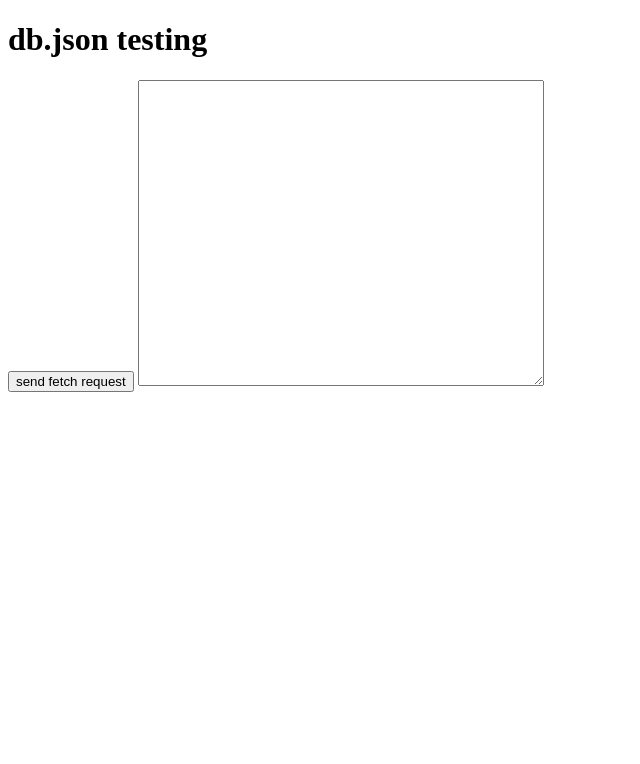
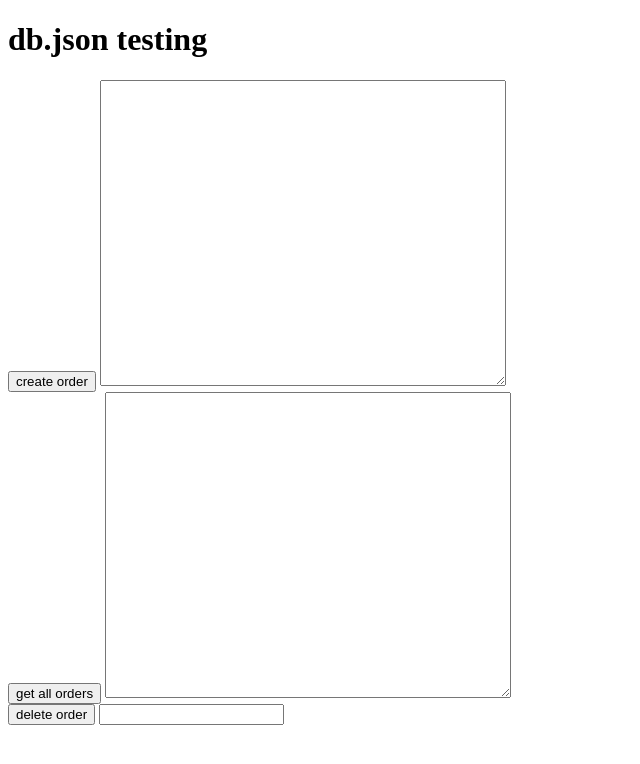
Before and after one commit to fretry1/pkd_project, a SvelteKit app: page / in a window 1280 px wide. Shown: the top 764 px of the page, without its empty margins (0-640 px from the left). Built offline with nearby package versions, Linux system fonts and the light colour scheme.

Commit message:
first Go function

```diff
--- a/src/routes/+page.svelte
+++ b/src/routes/+page.svelte
@@ -9,14 +9,56 @@
 		})
 		console.log(res.status)
 		if (!res.ok) {
-			json = `failed: res ${res.status}`
+			json1 = `failed: res ${res.status}`
 			return
 		}
 		const obj = await res.json()
-		json = JSON.stringify(obj, null, 2)
+		json1 = JSON.stringify(obj, null, 2)
 	}
 
-	let json = $state('')
+	let json1 = $state('')
+
+    const getAllOrders = async () => {
+		let res = await fetch("http://localhost:8080/orders", {
+			method: "GET",
+			headers: {
+				'accept': 'application/json'
+			}
+		})
+		console.log(res.status)
+		if (!res.ok) {
+			json2 = `failed: res ${res.status}`
+			return
+		}
+		const obj = await res.json()
+		json2 = JSON.stringify(obj, null, 2)
+	}
+
+	let json2 = $state('')
+
+    let deleteInput = ""
+
+    const DeleteOrder = async () => {
+		let res = await fetch(`http://localhost:8080/orders/${deleteInput}`, {
+			method: "DELETE",
+			headers: {
+				'accept': 'application/json'
+			}
+		})
+		console.log(res.status)
+		if (!res.ok) {
+			json3 = `failed: res ${res.status}`
+			return
+		}
+		const obj = await res.json()
+		json3 = JSON.stringify(obj, null, 2)
+	}
+
+	let json3 = $state('')
+
+
+
+
 
 </script>
 
@@ -27,15 +69,99 @@
 	</div>
 </div>
 
+
+
+
+
+
+
+
+<div>
+
     <button
 	    onclick={() => createOrder()}
     >
-	send fetch request
+	    create order
     </button>
 
     <textarea
-	bind:value={json}
+	bind:value={json1}
     ></textarea>
+
+</div>
+
+<div>
+
+    <button
+	    onclick={() => getAllOrders()}
+    >
+	    get all orders
+    </button>
+
+    <textarea
+	bind:value={json2}
+    ></textarea>
+
+</div>
+
+<div>
+    <button
+
+	onclick={() => DeleteOrder()}
+    >
+	delete order
+    </button>
+    <input
+    bind:value={deleteInput}
+    />
+</div>
+
+
+
+
+
+
+
+
+
+
+
+
+
+
+
+
+
+
+
+
+
+
+
+
+
+
+
+
+
+
+
+
+
+
+
+
+
+
+
+
+
+
+
+
+
+
+
 
 
 <style>
```
Also changed, not shown: src/lib/test/FetchTest.js (deleted, +0 -1 lines). Lines whose indentation alone changed are shown as unchanged.
